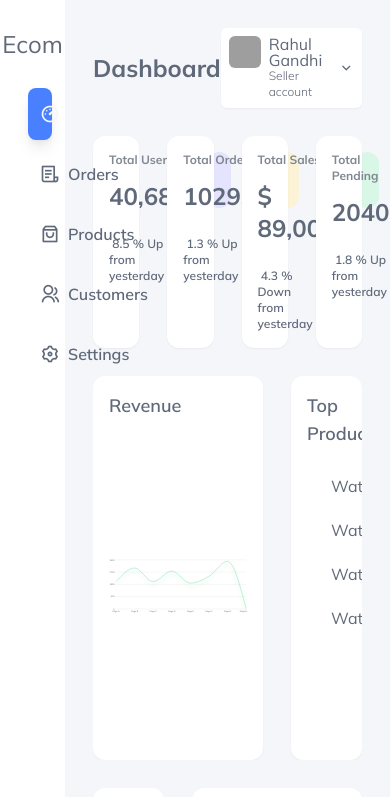
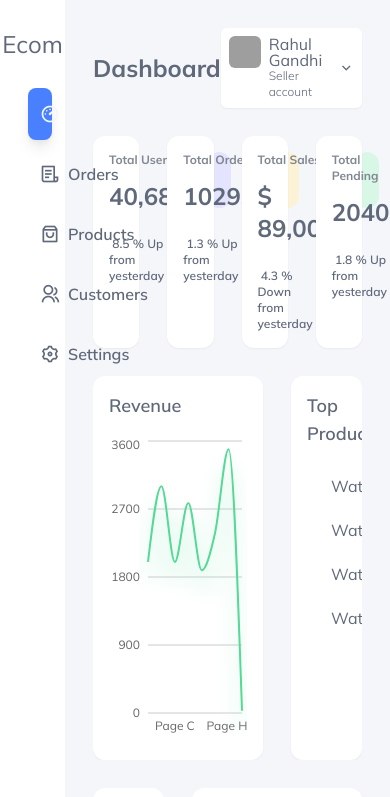
Before and after one commit to RahulGandhi14/eCommerce, a React (Create React App) app in the folder admin/: page /#/dashboard in a window 390 px wide. Shown: the top 797 px of the page. Built offline with nearby package versions, Linux system fonts and the light colour scheme; grey boxes are pictures that could not be loaded.

Commit message:
feat/ made charts responsive

```diff
--- a/admin/public/index.html
+++ b/admin/public/index.html
@@ -3,12 +3,9 @@
     <head>
         <meta charset="utf-8" />
         <link rel="icon" href="%PUBLIC_URL%/favicon.ico" />
-        <meta name="viewport" content="width=device-width, initial-scale=1" />
+        <meta name="viewport" content="width=1080" />
         <meta name="theme-color" content="#000000" />
-        <meta
-            name="description"
-            content="Web site created using create-react-app"
-        />
+        <meta name="description" content="Ecom seller panel" />
         <link rel="apple-touch-icon" href="%PUBLIC_URL%/logo192.png" />
         <link rel="manifest" href="%PUBLIC_URL%/manifest.json" />
 
--- a/admin/src/Routes.js
+++ b/admin/src/Routes.js
@@ -1,13 +1,12 @@
 import React, { Suspense } from 'react'
 import { HashRouter, Switch, Route, Redirect } from 'react-router-dom'
 import PageLoader from './components/utils/Loader/PageLoader'
-
-const Dashboard = React.lazy(() => import('./pages/Dashboard/Dashboard'))
-const Orders = React.lazy(() => import('./pages/Orders/Orders'))
-const AddProduct = React.lazy(() => import('./pages/Products/AddProduct'))
-const Products = React.lazy(() => import('./pages/Products/Products'))
-const Customers = React.lazy(() => import('./pages/Customers/Customers'))
-const Settings = React.lazy(() => import('./pages/Settings/Settings'))
+import Customers from './pages/Customers/Customers'
+import Dashboard from './pages/Dashboard/Dashboard'
+import Orders from './pages/Orders/Orders'
+import AddProduct from './pages/Products/AddProduct'
+import Products from './pages/Products/Products'
+import Settings from './pages/Settings/Settings'
 
 const Routes = () => {
     return (
--- a/admin/src/components/Charts/Chart.js
+++ b/admin/src/components/Charts/Chart.js
@@ -45,12 +45,9 @@ const data = [
 ]
 const Chart = () => {
     return (
-        <ComposedChart
-            width={765}
-            height={300}
-            data={data}
-            className="width-auto"
-        >
+        <div style={{ width: '100%', height: 300 }}>
+            <ResponsiveContainer>
+                <ComposedChart data={data}>
                     <defs>
                         <filter id="shadow">
                             <feDropShadow
@@ -85,6 +82,8 @@ const Chart = () => {
                         filter="url(#shadow)"
                     />
                 </ComposedChart>
+            </ResponsiveContainer>
+        </div>
     )
 }
 
```
Also changed, not shown: 1 other file (tests, documents, lock files or other folders). Lines whose indentation alone changed are shown as unchanged.
